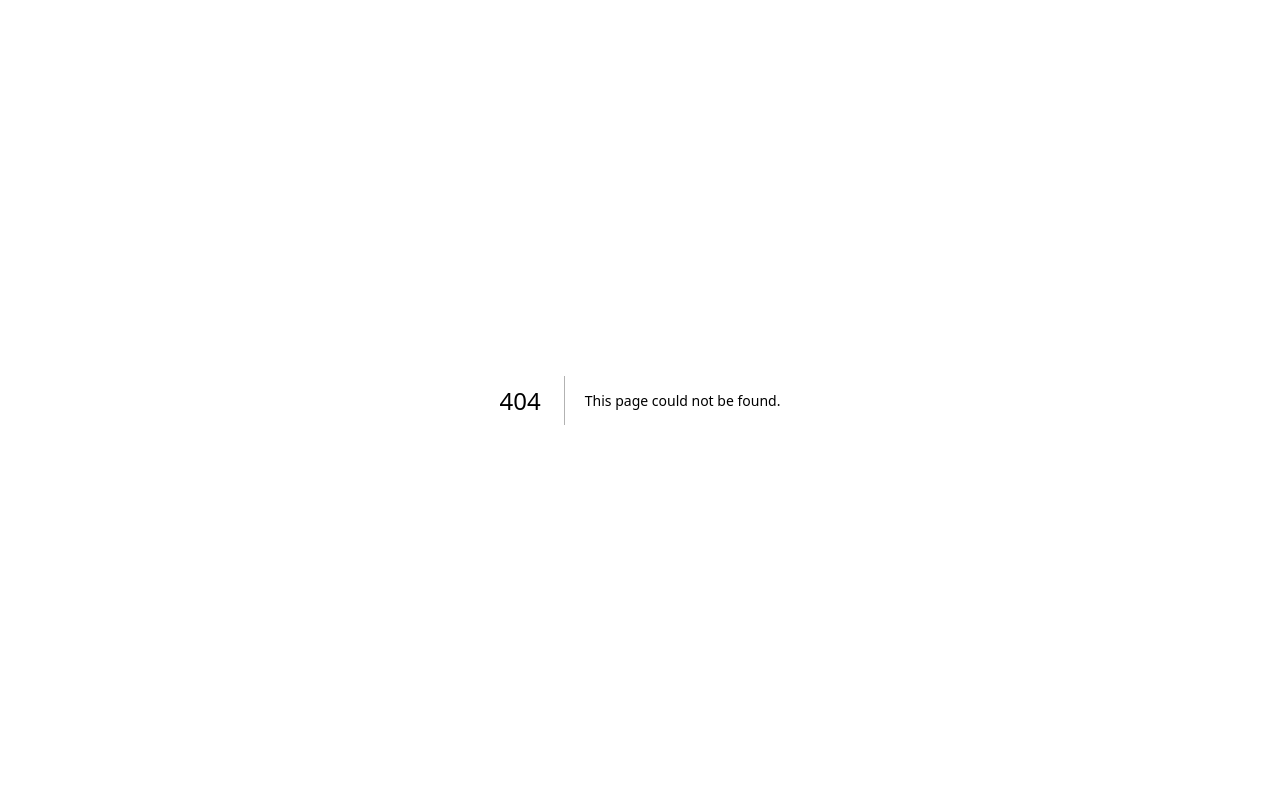
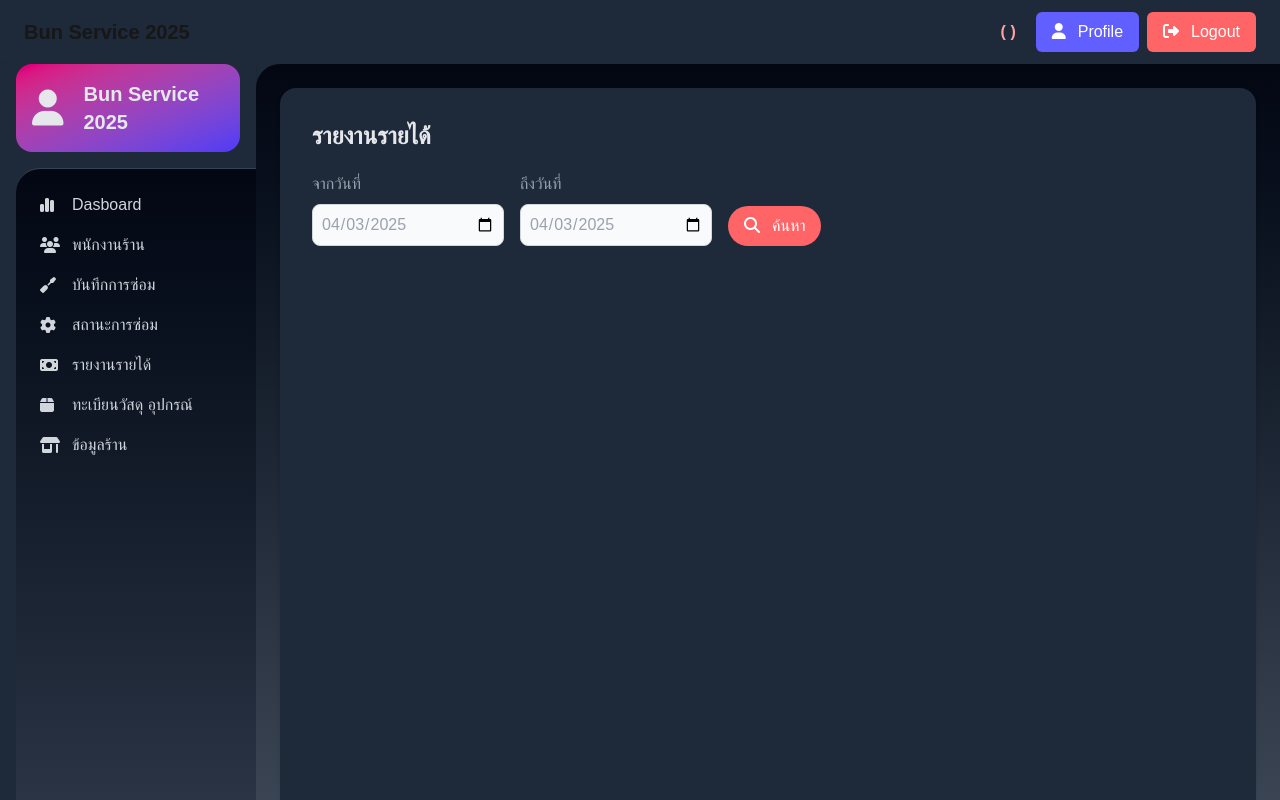
Before and after one commit to Avocadoz02/BenService-Website, a Next.js app: page /backoffice/income-report in a window 1280 px wide. Before the commit this address had no page. Shown: the top 800 px of the page. Built offline with nearby package versions, Linux system fonts and the light colour scheme.

Commit message:
Receive Device and Fix Repair Status Bug

```diff
--- /dev/null
+++ b/app/backoffice/income-report/page.tsx
@@ -0,0 +1,33 @@
+'use client'
+
+import { useState } from "react"
+import dayjs from "dayjs"
+
+export default function Page() {
+    const [startDate, setStartDate] = useState(dayjs().format('YYYY-MM-DD'));
+    const [endDate, setEndDate] = useState(dayjs().format('YYYY-MM-DD'));
+
+    return (
+        <div className="card">
+            <h1>รายงานรายได้</h1>
+            <div className="card-body">
+                <div className="flex gap-4 items-end">
+                    <div className="flex gap-4 w-[400px]">
+                        <div className="w-full">
+                            <div>จากวันที่</div>
+                            <input type="date" className="form-control" value={startDate} onChange={(e) => setStartDate(e.target.value)}/>
+                        </div>
+                        <div className="w-full">
+                            <div>ถึงวันที่</div>
+                            <input type="date" className="form-control" value={endDate} onChange={(e) => setEndDate(e.target.value)}/>
+                        </div>
+                    </div>
+                    <button className="btn-primary">
+                        <i className="fa-solid fa-search mr-3"></i>
+                        ค้นหา
+                    </button>
+                </div>
+            </div>
+        </div>
+    )
+}
--- a/app/backoffice/repair-record/page.tsx
+++ b/app/backoffice/repair-record/page.tsx
@@ -22,6 +22,12 @@ export default function Page() {
     const [deviceId, setDeviceId] = useState('');
     const [expireDate, setExpireDate] = useState('');
     const [id, setId] = useState(0);
+
+    // รับเครื่อง
+    const [showModalReceive, setShowModalReceive] = useState(false);
+    const [recieveCustomerName, setRecieveCustomerName] = useState('');
+    const [recieveAmount, setRecieveAmount] = useState(0);
+    const [recieveId, setRecieveId] = useState(0);
 
     useEffect(() => {
         fetchDevices();
@@ -116,7 +122,7 @@ export default function Page() {
                 return 'ยกเลิก';
             case 'done':
                 return 'ซ่อมเสร็จแล้ว';
-            case 'completed':
+            case 'complete':
                 return 'ลูกค้ามารับอุปกรณ์';
             default:
                 return 'รอซ่อม';
@@ -147,6 +153,29 @@ export default function Page() {
         }
     }
 
+    const openModalReceive = (repairRecord: any) => {
+        setShowModalReceive(true);
+        setRecieveCustomerName(repairRecord.customerName);
+        setRecieveAmount(repairRecord.amount ?? 0);
+        setRecieveId(repairRecord.id);
+    }
+    const closeModalReceive = () => {
+        setShowModalReceive(false);
+        setRecieveId(0); // clear Id
+    }
+
+    const handleReceive = async () => {
+        const payload = {
+            id: recieveId,
+            amount: recieveAmount
+        }
+
+        await axios.put(`${config.apiUrl}/api/repairRecord/receive`, payload);
+
+        fetchRepairRecord();
+        closeModalReceive();
+    }
+
     return (
         <div className="card">
             <h1>บันทึกการซ่อม</h1>
@@ -166,7 +195,8 @@ export default function Page() {
                             <th>วันที่รับซ่อม</th>
                             <th>วันที่ซ่อมเสร็จ</th>
                             <th>สถานะ</th>
-                            <th style={{width: '220px'}}>Action</th>
+                            <th style={{width: "100px"}}>ค่าบริการ</th>
+                            <th style={{width: '330px'}}>Action</th>
                         </tr>
                     </thead>
                     <tbody>
@@ -179,7 +209,12 @@ export default function Page() {
                                 <td>{dayjs(repairRecord.createdAt).format('DD/MM/YYYY')}</td>
                                 <td>{repairRecord.endJobDate ? dayjs(repairRecord.endJobDate).format('DD/MM/YYYY') : '-'}</td>
                                 <td>{getStatusName(repairRecord.status)}</td>
+                                <td className="text-right!">{repairRecord.amount?.toLocaleString()}</td>
                                 <td>
+                                    <button className="btn-edit" onClick={() => openModalReceive(repairRecord)}>
+                                        <i className="fa-solid fa-check mr-2"></i>
+                                        รับเครื่อง
+                                    </button>
                                     <button className="btn-edit" onClick={() => handleEdit(repairRecord)}>
                                         <i className="fa-solid fa-edit mr-2"></i>
                                         แก้ไข
@@ -263,6 +298,26 @@ export default function Page() {
                     บันทึก
                 </button>
             </Modal>
+
+            <Modal title="รับเครื่อง" isOpen={showModalReceive} onClose={() => closeModalReceive()} size="xl">
+                <div className="flex gap-4">
+                    <div className="w-1/2">
+                        <div>ชื่อลูกค้า</div>
+                        <input type="text" className="form-control disabled"
+                        value={recieveCustomerName} readOnly/>
+                    </div>
+                    <div className="w-1/2">
+                        <div>ค่าบริการ</div>
+                        <input type="text" className="form-control text-right"
+                        value={recieveAmount}
+                        onChange={(e) => setRecieveAmount(Number(e.target.value))} />
+                    </div>
+                </div>
+                <button className="btn-primary mt-4" onClick={handleReceive}>
+                    <i className="fa-solid fa-check mr-3"></i>
+                    บันทึก
+                </button>
+            </Modal>
         </div>
     )
 }
--- a/app/backoffice/repair-status/page.tsx
+++ b/app/backoffice/repair-status/page.tsx
@@ -19,7 +19,7 @@ export default function Page() {
         { value: 'repairing', label: 'กำลังซ่อม' },
         { value: 'done', label: 'ซ่อมเสร็จแล้ว' },
         { value: 'cancle', label: 'ยกเลิก' },
-        { value: 'completed', label: 'ลูกค้ามารับอุปกรณ์' },
+        { value: 'complete', label: 'ลูกค้ามารับอุปกรณ์' },
     ]);
     const [statusForFilter, setStatusForFilter] = useState('');
     const [tempRepairRecords, setTempRepairRecords] = useState([]);
@@ -173,6 +173,7 @@ export default function Page() {
                     <div>เลือกช่างซ่อม</div>
                     <div>
                         <select className='form-control' value={engineerId} onChange={(e) => setEngineerId(Number(e.target.value))}>
+                            <option value="">-- เลือกช่างซ่อม --</option>
                             {engineers.map((engineer: any) => (
                                 <option value={engineer.id} key={engineer.id}>
                                     {engineer.username}
--- a/app/components/sidebar.tsx
+++ b/app/components/sidebar.tsx
@@ -6,7 +6,6 @@ export function Sidebar() {
         { title: 'พนักงานร้าน', href: '/backoffice/user', icon: 'fa-solid fa-users'},
         { title: 'บันทึกการซ่อม', href: '/backoffice/repair-record', icon: 'fa-solid fa-screwdriver'},
         { title: 'สถานะการซ่อม', href: '/backoffice/repair-status', icon: 'fa-solid fa-gear'},
-        { title: 'สถิติการซ่อมของช่าง', href: '/backoffice/mecthanic-report', icon: 'fa-solid fa-right-from-bracket'},
         { title: 'รายงานรายได้', href: '/backoffice/income-report', icon: 'fa-solid fa-money-bill'},
         { title: 'ทะเบียนวัสดุ อุปกรณ์', href: '/backoffice/device', icon: 'fa-solid fa-box'},
         { title: 'ข้อมูลร้าน', href: '/backoffice/company', icon: 'fa-solid fa-shop'},
--- a/app/globals.css
+++ b/app/globals.css
@@ -63,8 +63,10 @@ button {
   @apply bg-gray-800 p-8 rounded-2xl shadow-md h-full;
 }
 
-.card input, .card select {
-  @apply w-full mt-2;
+.card {
+    input, select, textarea {
+      @apply w-full mt-2;
+  }
 }
 
 .card h1 {
```
